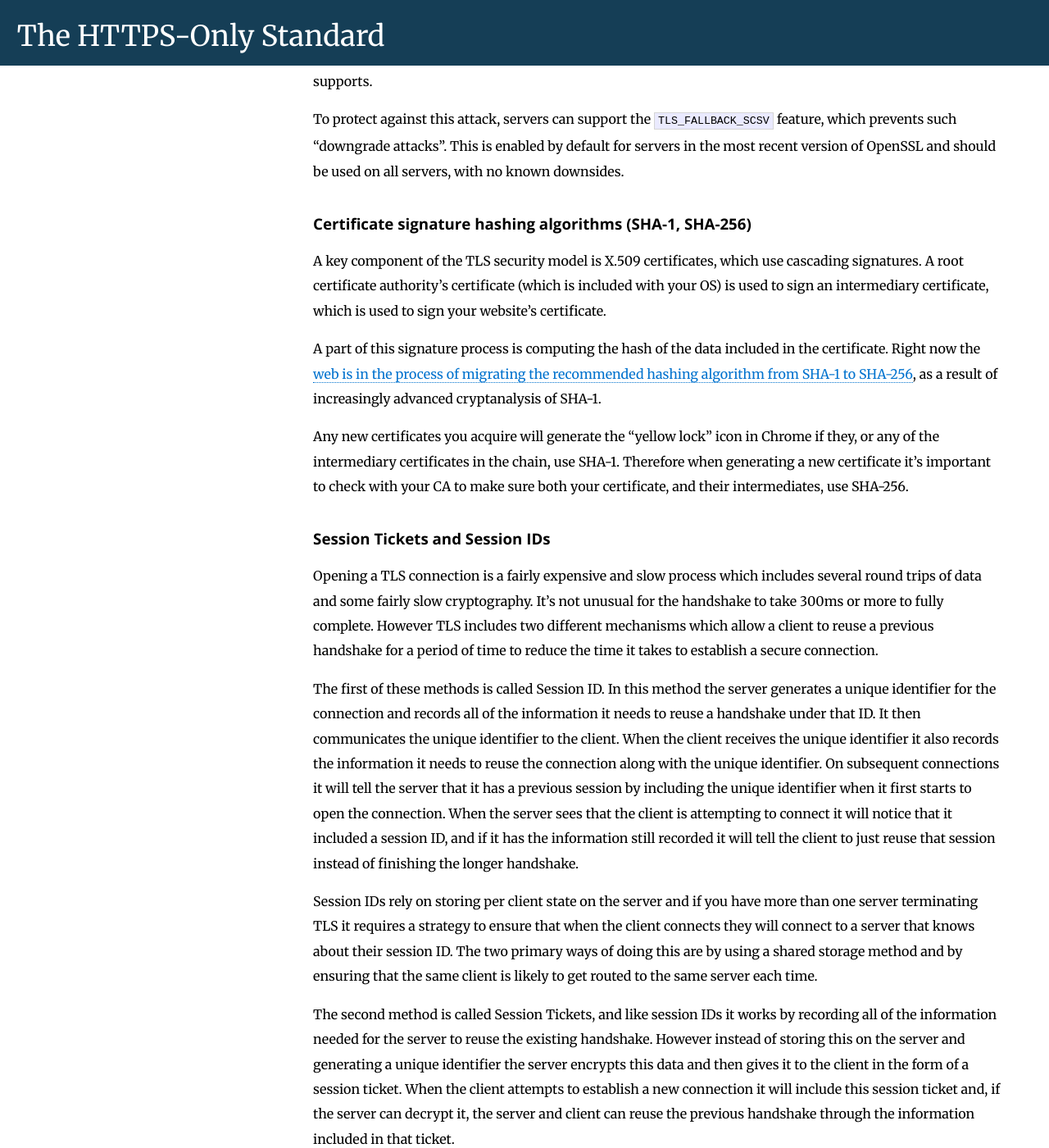
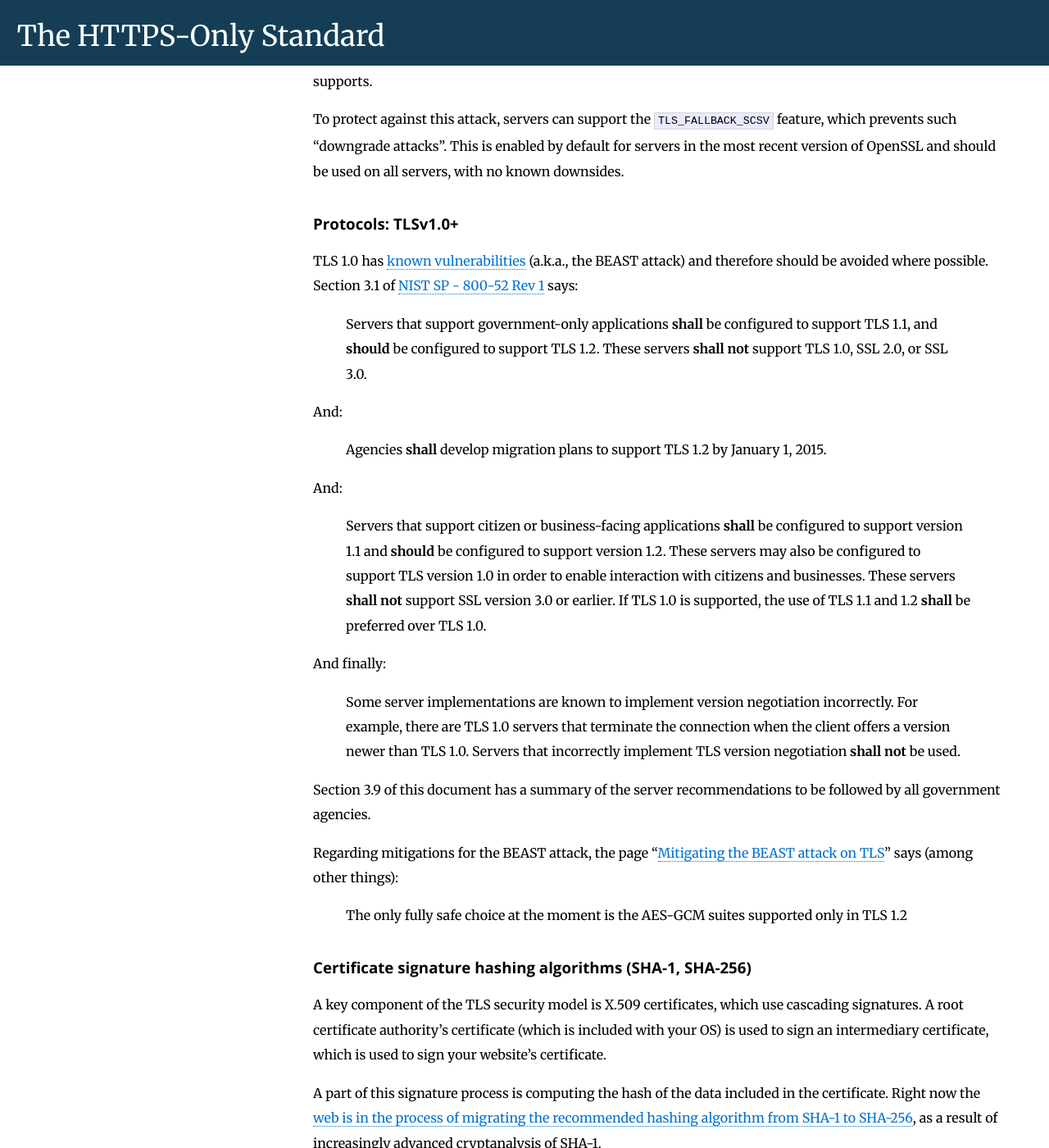
Before and after one commit to GSA/https, a Jekyll site: the page built from pages/technical.md, in a window 1280 px wide and 1400 px high, scrolled down 1322 px. Shown: the whole window at 82% size. Built offline with Jekyll 4.4.1, drawn with Linux system fonts in a browser that asks for light colours; Markdown is read by kramdown in place of the engine named in the settings.

Commit message:
Deprecate TLSv1.0 and reference NIST SP 800-52Rev1
If this is intended to be a reference for anyone implementing a web service for the US federal government, then we have to make reference to NIST SP 800-52Rev1.  If we don't want to quote from this document, then we should at least make a reference to it towards the top of our documentation, and then make sure that we follow all the appropriate recommendations.

Moreover, we should warn people about the holes in TLSv1.0 and push them to finally make the move to TLS 1.2.

There's lots more to come.

```diff
--- a/pages/technical.md
+++ b/pages/technical.md
@@ -32,6 +32,31 @@ Both SSL and TLS contain a mechanism for negotiating a shared protocol version,
 To protect against this attack, servers can support the `TLS_FALLBACK_SCSV` feature, which prevents such "downgrade attacks". This is enabled by default for servers in the most recent version of OpenSSL and should be used on all servers, with no known downsides.
 
 
+### Protocols: TLSv1.0+
+
+TLS 1.0 has [known vulnerabilities](http://www.nist.gov/itl/csd/tls-043014.cfm) (a.k.a., the BEAST attack) and therefore should be avoided where possible.  Section 3.1 of [NIST SP - 800-52 Rev 1](http://www.nist.gov/manuscript-publication-search.cfm?pub_id=915295) says:
+
+> Servers that support government-only applications __shall__ be configured to support TLS 1.1, and __should__ be configured to support TLS 1.2.  These servers __shall not__ support TLS 1.0, SSL 2.0, or SSL 3.0.
+
+And:
+
+> Agencies __shall__ develop migration plans to support TLS 1.2 by January 1, 2015.
+
+And:
+
+> Servers that support citizen or business-facing applications __shall__ be configured to support version 1.1 and __should__ be configured to support version 1.2.  These servers may also be configured to support TLS version 1.0 in order to enable interaction with citizens and businesses.  These servers __shall not__ support SSL version 3.0 or earlier.  If TLS 1.0 is supported, the use of TLS 1.1 and 1.2 __shall__ be preferred over TLS 1.0.
+
+And finally:
+
+> Some server implementations are known to implement version negotiation incorrectly.  For example, there are TLS 1.0 servers that terminate the connection when the client offers a version newer than TLS 1.0.  Servers that incorrectly implement TLS version negotiation __shall not__ be used.
+
+Section 3.9 of this document has a summary of the server recommendations to be followed by all government agencies.
+
+Regarding mitigations for the BEAST attack, the page "[Mitigating the BEAST attack on TLS](https://community.qualys.com/blogs/securitylabs/2011/10/17/mitigating-the-beast-attack-on-tls)" says (among other things):
+
+> The only fully safe choice at the moment is the AES-GCM suites supported only in TLS 1.2
+
+
 ### Certificate signature hashing algorithms (SHA-1, SHA-256)
 
 A key component of the TLS security model is X.509 certificates, which use cascading signatures. A root certificate authority's certificate (which is included with your OS) is used to sign an intermediary certificate, which is used to sign your website's certificate.
```
